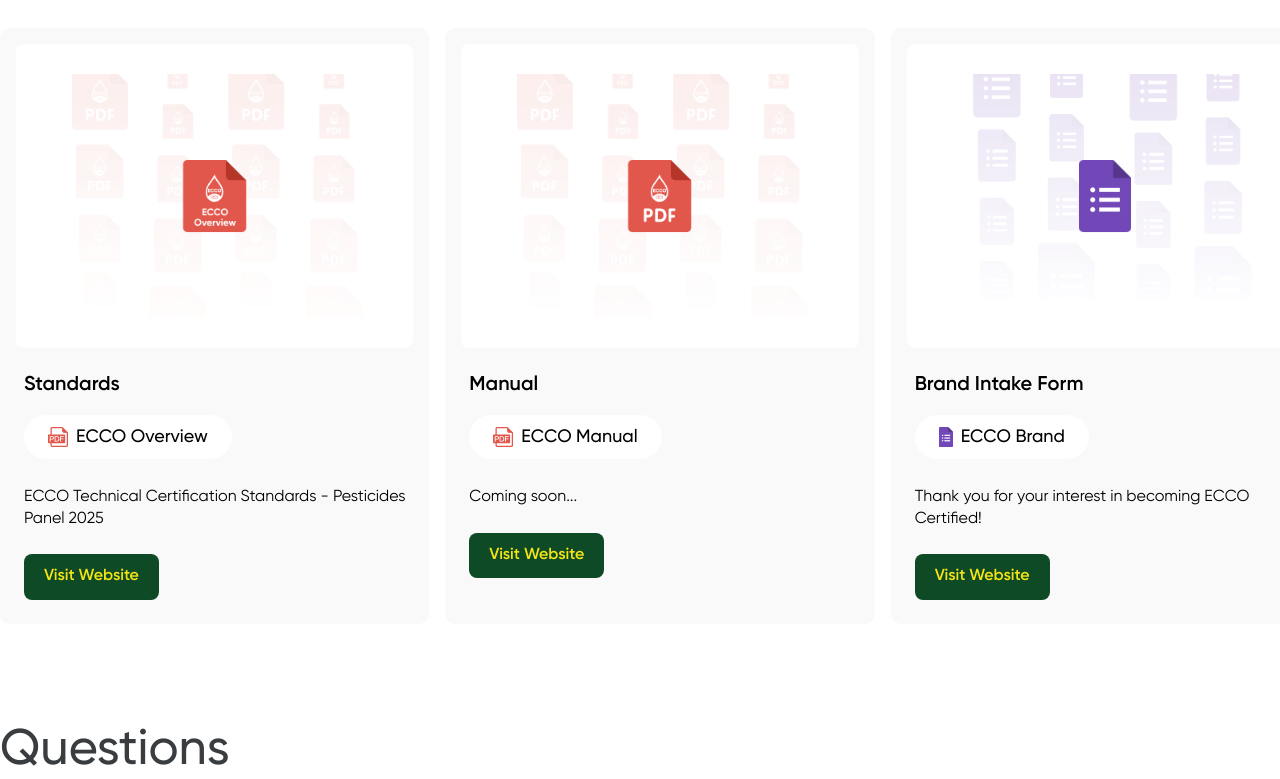
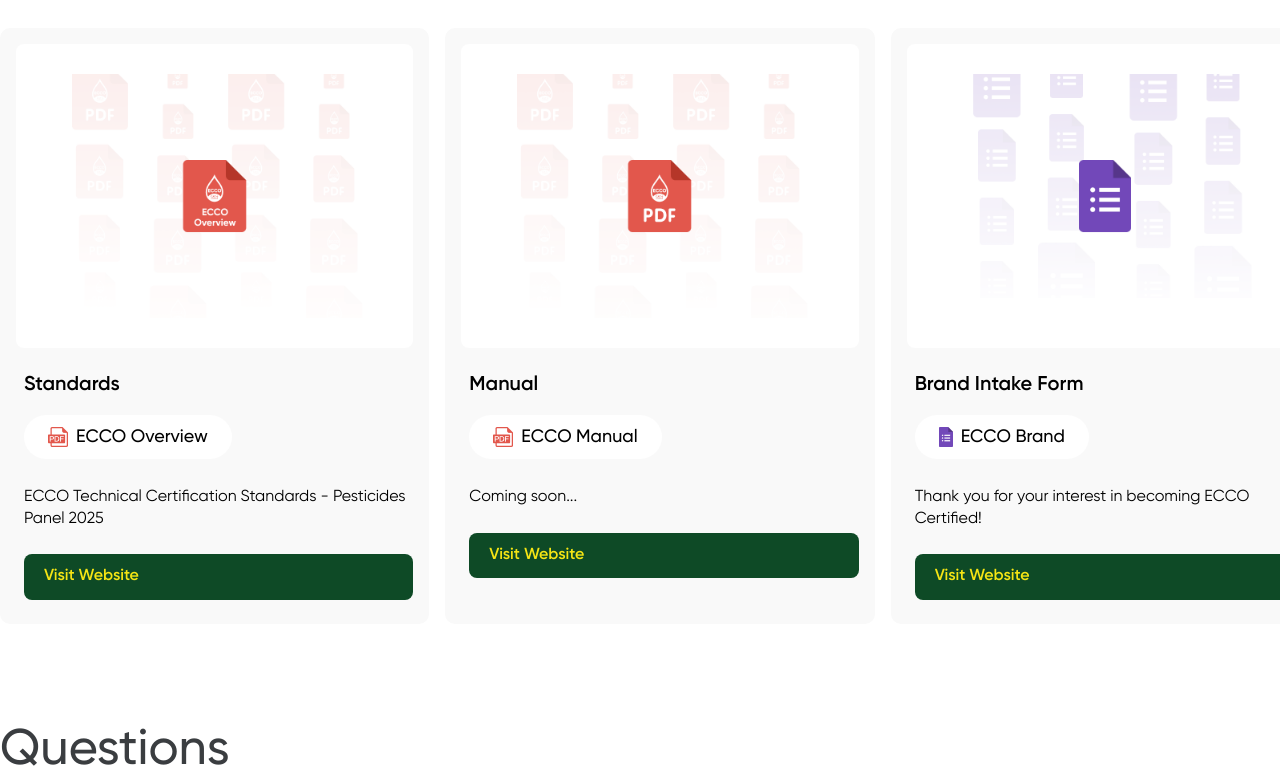
Before and after one commit to Paylak2222/ECCO, a React (Create React App) app: page /#/ in a window 1280 px wide. Shown: the part 3798-4577 px from the top of the page. Built offline with nearby package versions, Linux system fonts and the light colour scheme.

Commit message:
update button

```diff
--- a/src/components/educationSection/educationSection.jsx
+++ b/src/components/educationSection/educationSection.jsx
@@ -17,13 +17,13 @@
             shares recent news and key takeaways.
           </span>
           <div className={style.block__btn}>
-            <button
+            <div
               onClick={() =>
                 window.open("https://ecco-cannabis.notion.site/", "_blank")
               }
             >
               More Info
-            </button>
+            </div>
           </div>
         </div>
       </section>
--- a/src/components/educationSection/educationSection.module.css
+++ b/src/components/educationSection/educationSection.module.css
@@ -55,7 +55,7 @@
 
 .block__btn {
   text-align: left;
-  & button {
+  & div {
     font-family: Gilroy;
     font-size: 16px;
     font-weight: 600;
--- a/src/components/paginationBlock/paginationBlock.jsx
+++ b/src/components/paginationBlock/paginationBlock.jsx
@@ -28,9 +28,7 @@
           <span>{desc}</span>
         </div>
         <div className={style.block__btn}>
-          <button onClick={() => window.open(link, "_blank")}>
-            Visit Website
-          </button>
+          <div onClick={() => window.open(link, "_blank")}>Visit Website</div>
         </div>
       </div>
     </div>
--- a/src/components/paginationBlock/paginationBlock.module.css
+++ b/src/components/paginationBlock/paginationBlock.module.css
@@ -70,7 +70,7 @@
 }
 .block__btn {
   text-align: left;
-  & button {
+  & div {
     font-family: Gilroy;
     font-size: 16px;
     font-weight: 600;
```
